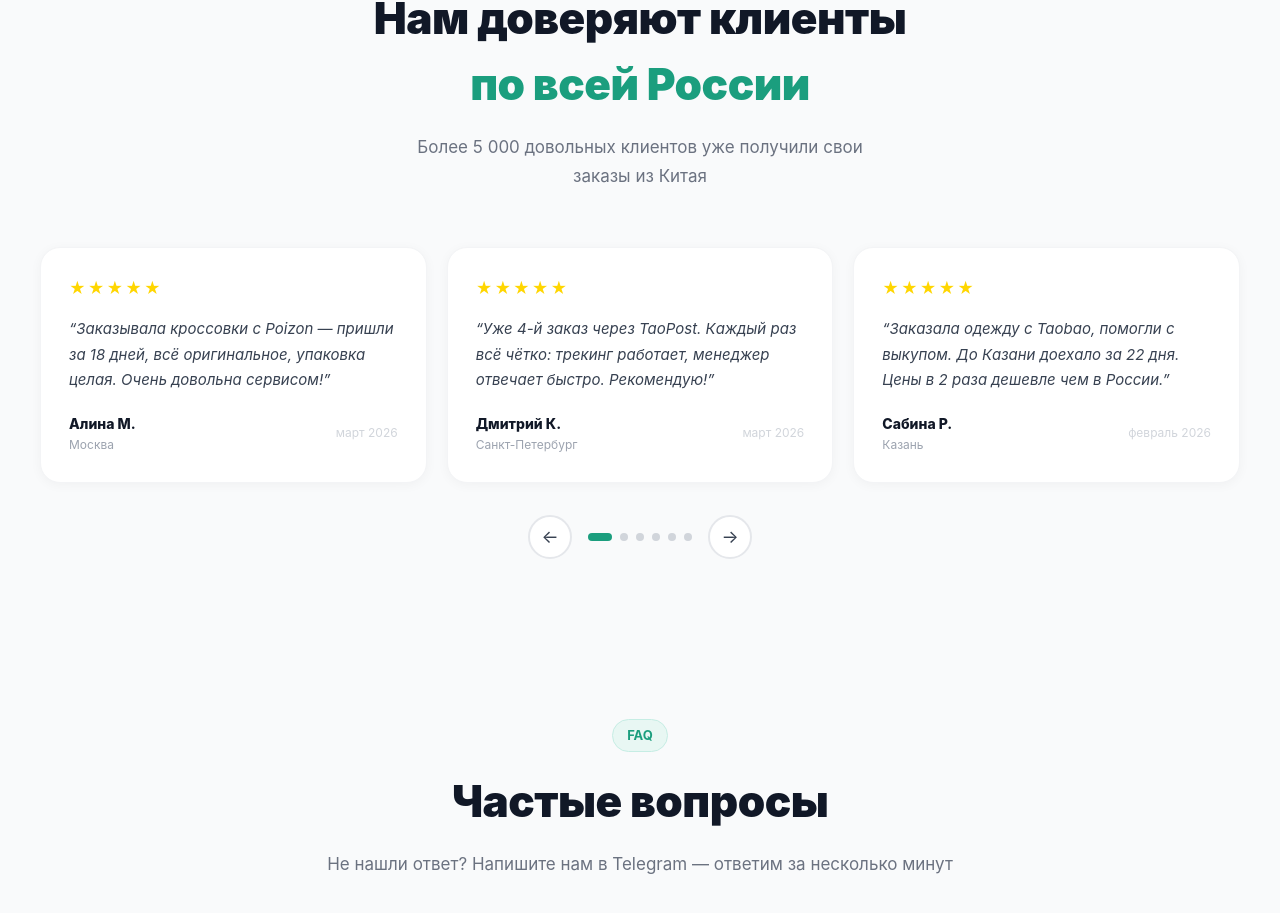
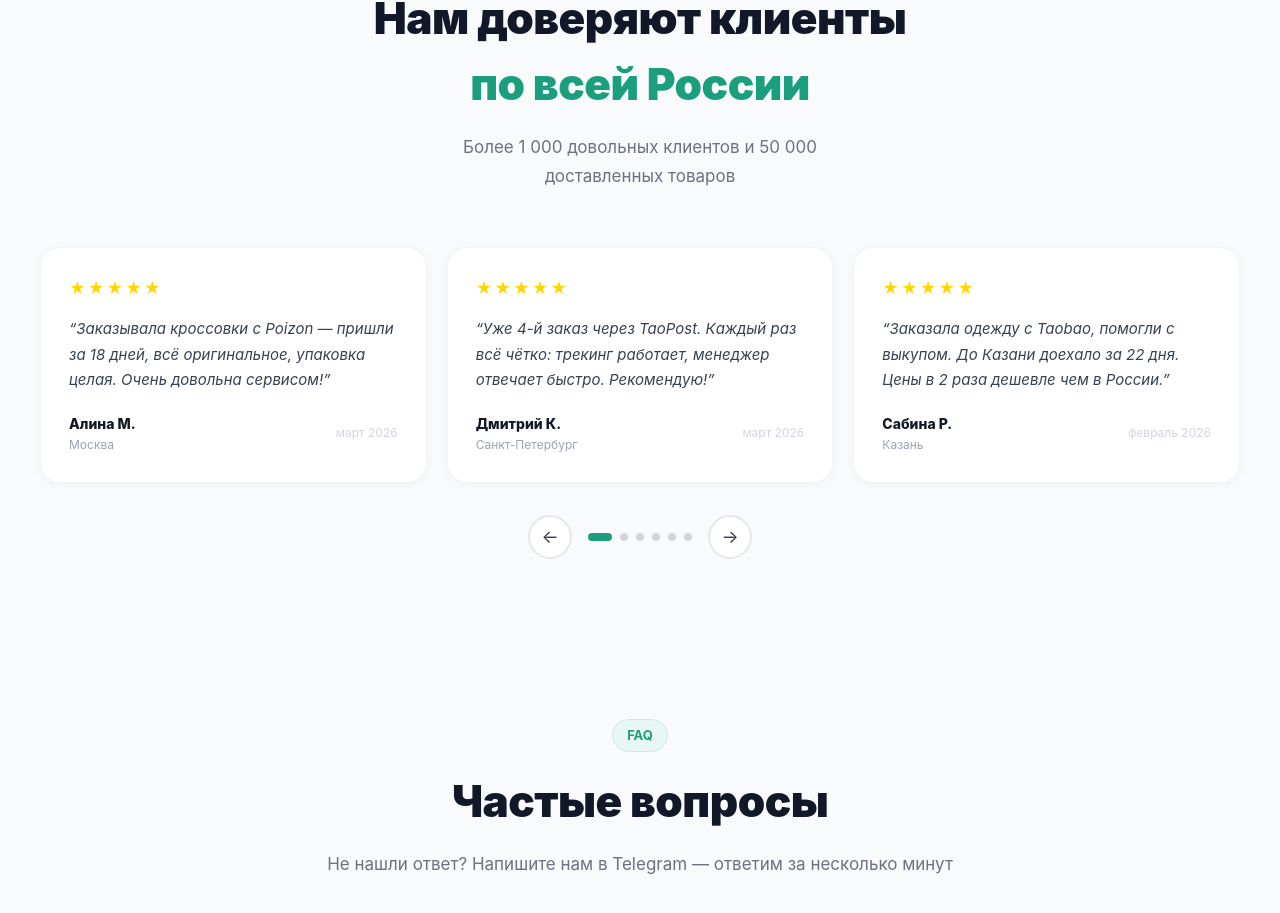
Before and after one commit to penjalittc-debug/taopost-site, a Next.js app: page / in a window 1280 px wide. Shown: the part 9175-10088 px from the top of the page. Built offline with nearby package versions, Linux system fonts and the light colour scheme.

Commit message:
copy: update reviews stats to 1000 clients and 50000 deliveries

```diff
--- a/components/Reviews.tsx
+++ b/components/Reviews.tsx
@@ -55,7 +55,7 @@ export default function Reviews() {
             <span style={{ color: '#1B9E7E' }}>по всей России</span>
           </h2>
           <p style={{ fontSize: '17px', color: '#6B7280', maxWidth: '460px', margin: '0 auto', lineHeight: 1.7 }}>
-            Более 5 000 довольных клиентов уже получили свои заказы из Китая
+            Более 1 000 довольных клиентов и 50 000 доставленных товаров
           </p>
         </div>
 
```
